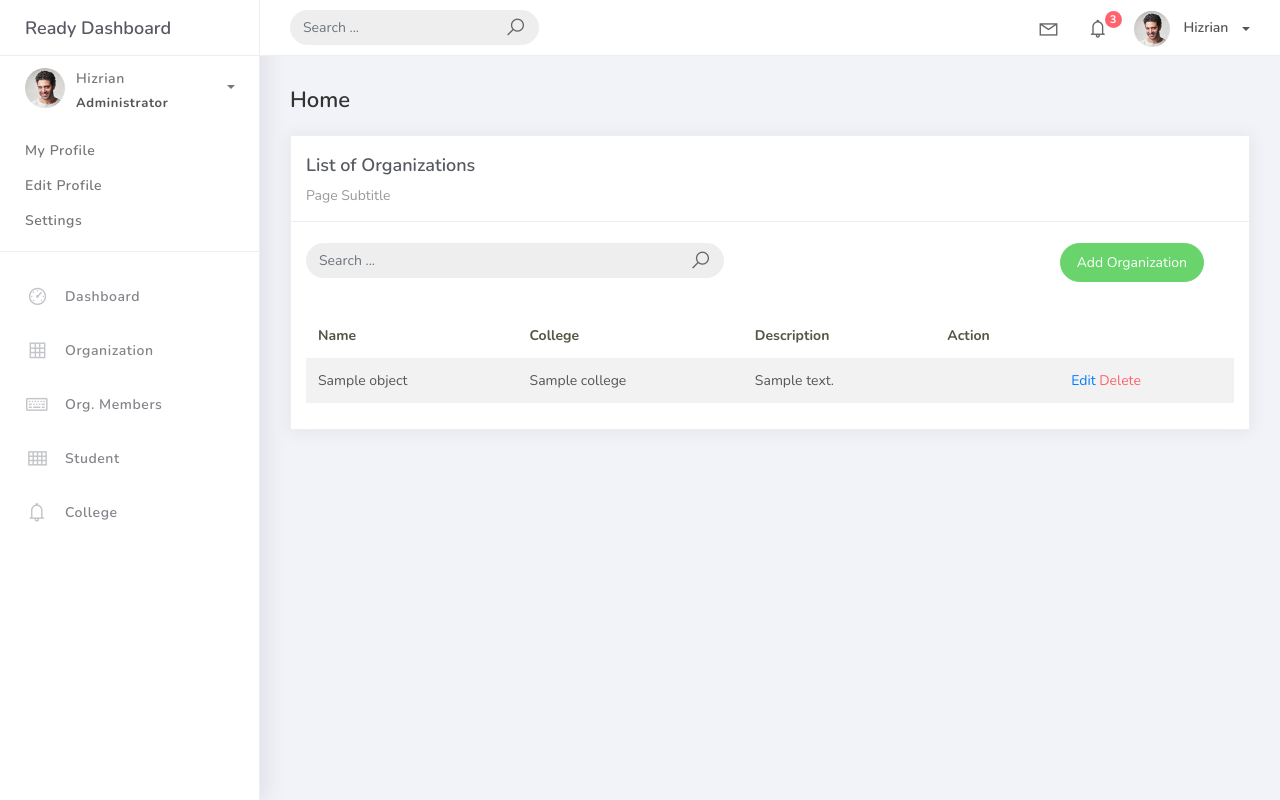
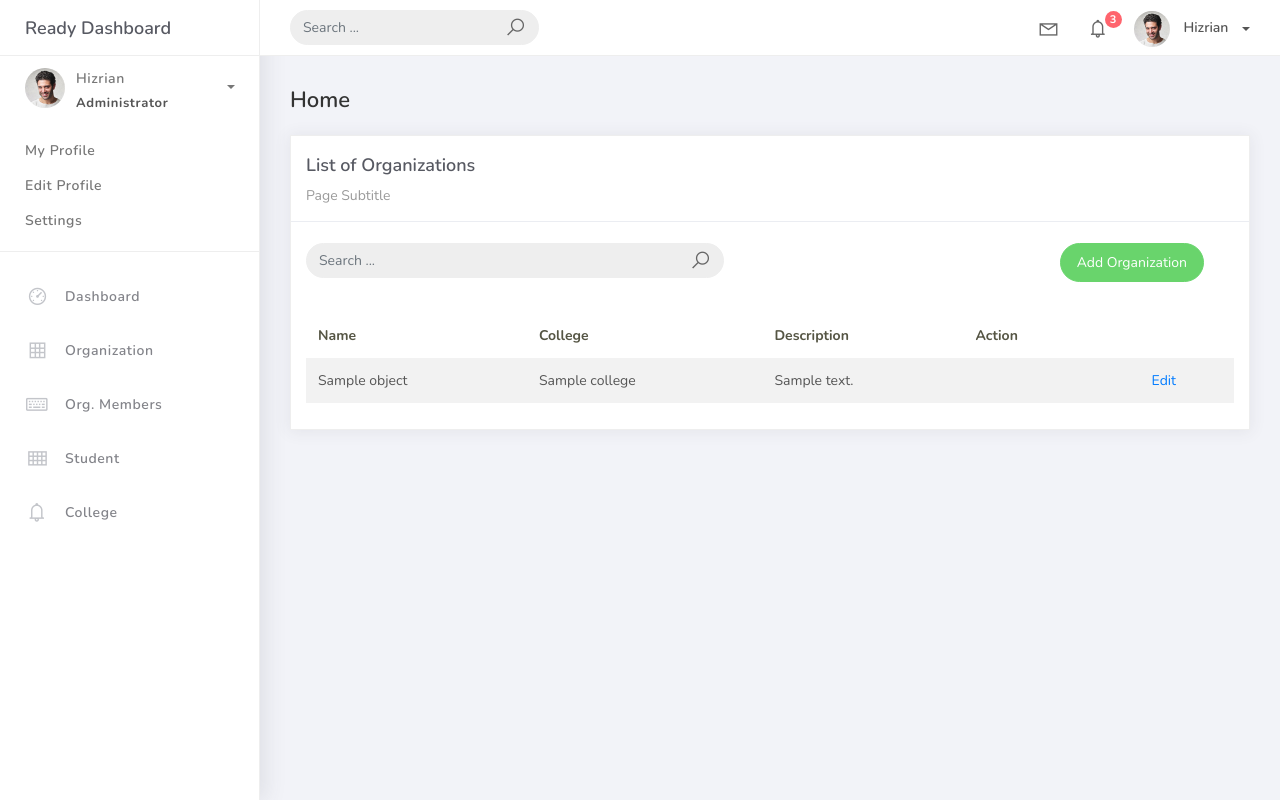
Before and after one commit to 202380269/PSUSphere, a Django app: template templates/org_list.html in a window 1280 px wide. Run offline with Django 5.2, Linux system fonts and the light colour scheme; the template is opened without the code that fills it: most values are stand-ins (such as "Sample title", 1, 10 or a date in 2020); some libraries are stand-ins or nearby versions.

Commit message:
modify views.py and org_list

```diff
--- a/templates/org_list.html
+++ b/templates/org_list.html
@@ -51,17 +51,15 @@
                                     <td>{{ object.description }}</td>
                                     <td>
                                         <td>
-                                          <a href="organization_list/{{ object.id }}">Edit</a>
-                                          <a href="organization_list/{{ object.id }}/delete" class="text-danger">Delete</a>
-                                        </td>
-                                    </td>
+                                        <td><a href="organization_list/{{ object.id }}">Edit</a></td>
                                         </tr>
                                         {% empty %}
                                         <tr>
-                                    <td colspan="4" class="text-center">
+                                            <td colspan="4" style="text-align: center">
                                                 <p class="text-sm font-weight-bold mb-0">No Records Found</p>
                                             </td>
                                         </tr>
+
                                 {% endfor %}
                             </tbody>
                         </table>
```
Also changed, not shown: studentorg/views.py (line endings or trailing spaces). Lines whose indentation alone changed are shown as unchanged.
